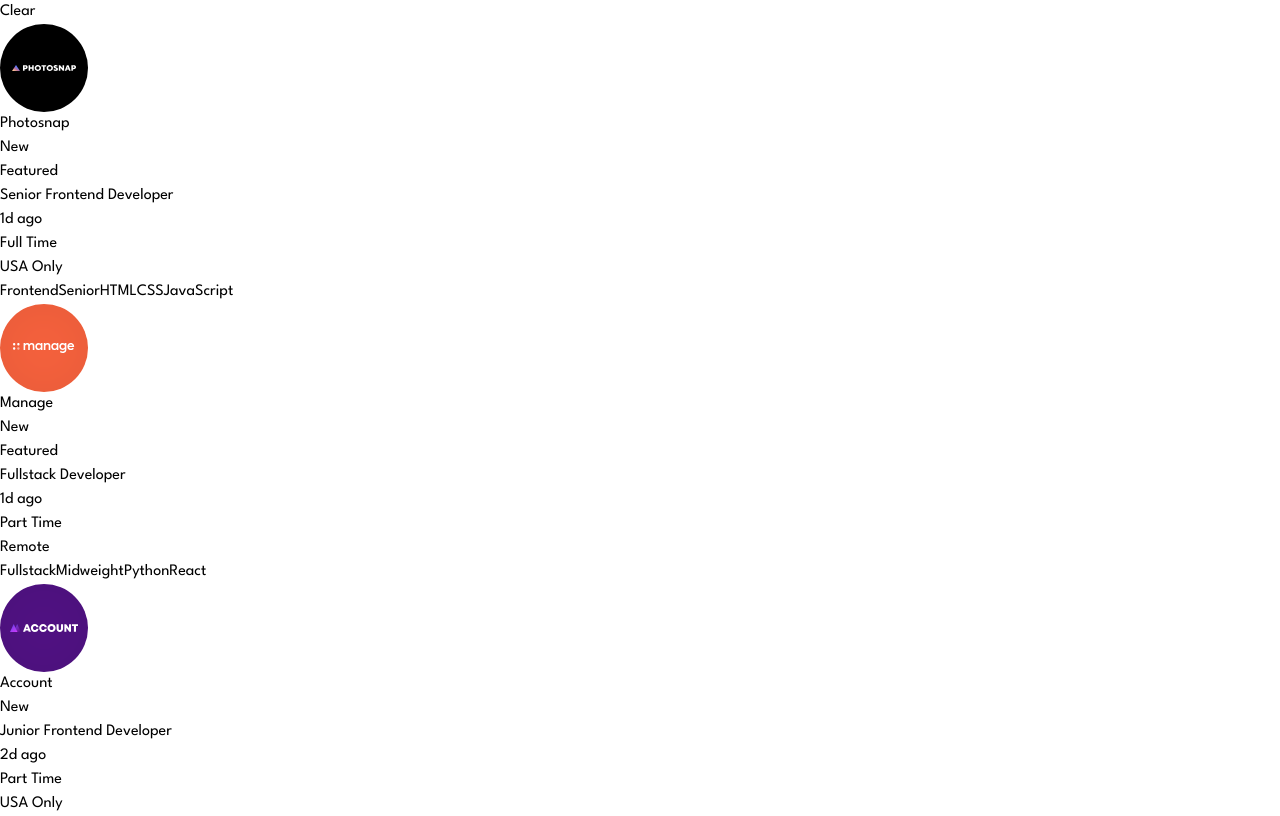
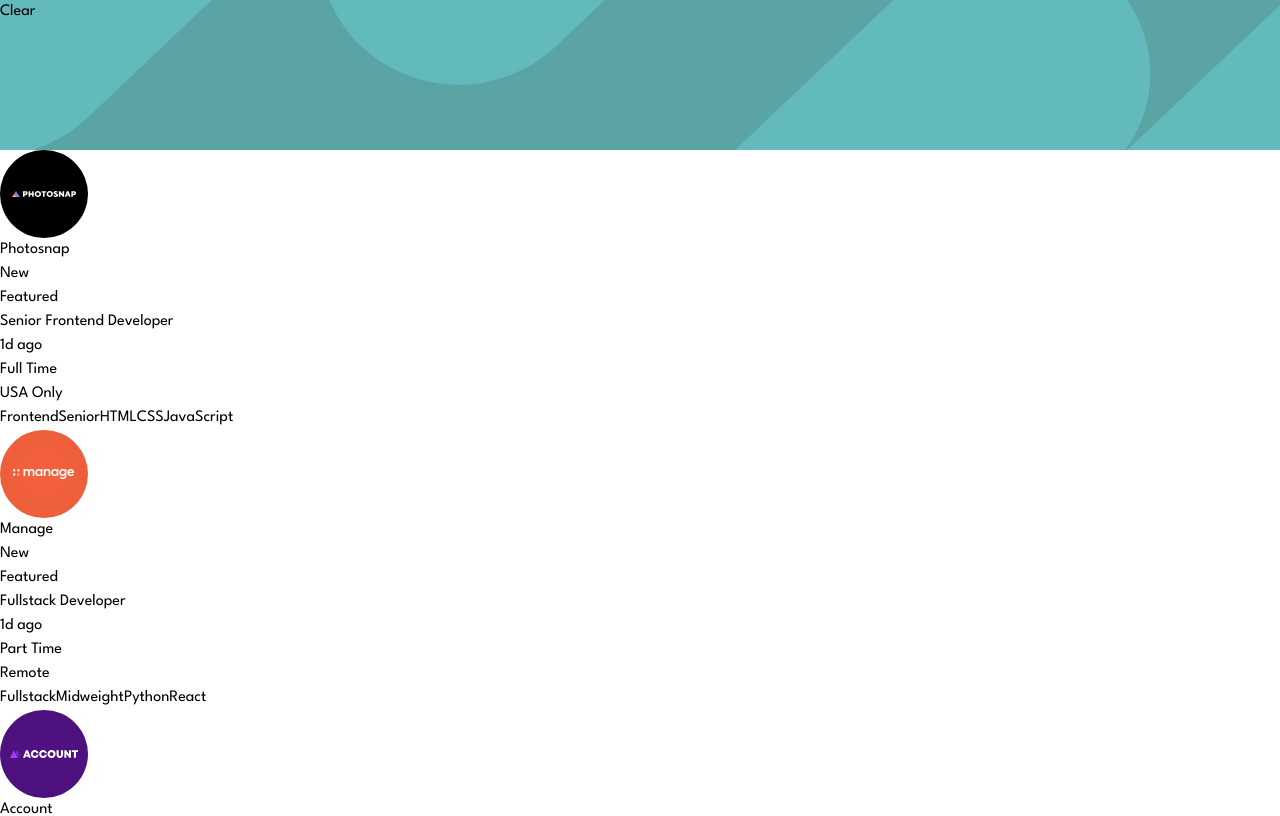
Before and after one commit to azanra/static-job-listing, a React (Vite) app: page / in a window 1280 px wide. Shown: the top 816 px of the page. Built offline with nearby package versions, Linux system fonts and the light colour scheme.

Commit message:
Add background image on header search container

```diff
--- a/src/App.css
+++ b/src/App.css
@@ -13,3 +13,9 @@
 body {
   font-family: "League Spartan", var(--system-ui);
 }
+
+.headerContainer {
+  background: no-repeat url("./assets/images/bg-header-desktop.svg");
+  background-color: var(---Desaturated-Dark-Cyan);
+  height: 150px;
+}
--- a/src/component/header.jsx
+++ b/src/component/header.jsx
@@ -1,7 +1,7 @@
 export default function Header({ children }) {
   return (
     <>
-      <div>{children}</div>
+      <div className="headerContainer">{children}</div>
     </>
   );
 }
```
